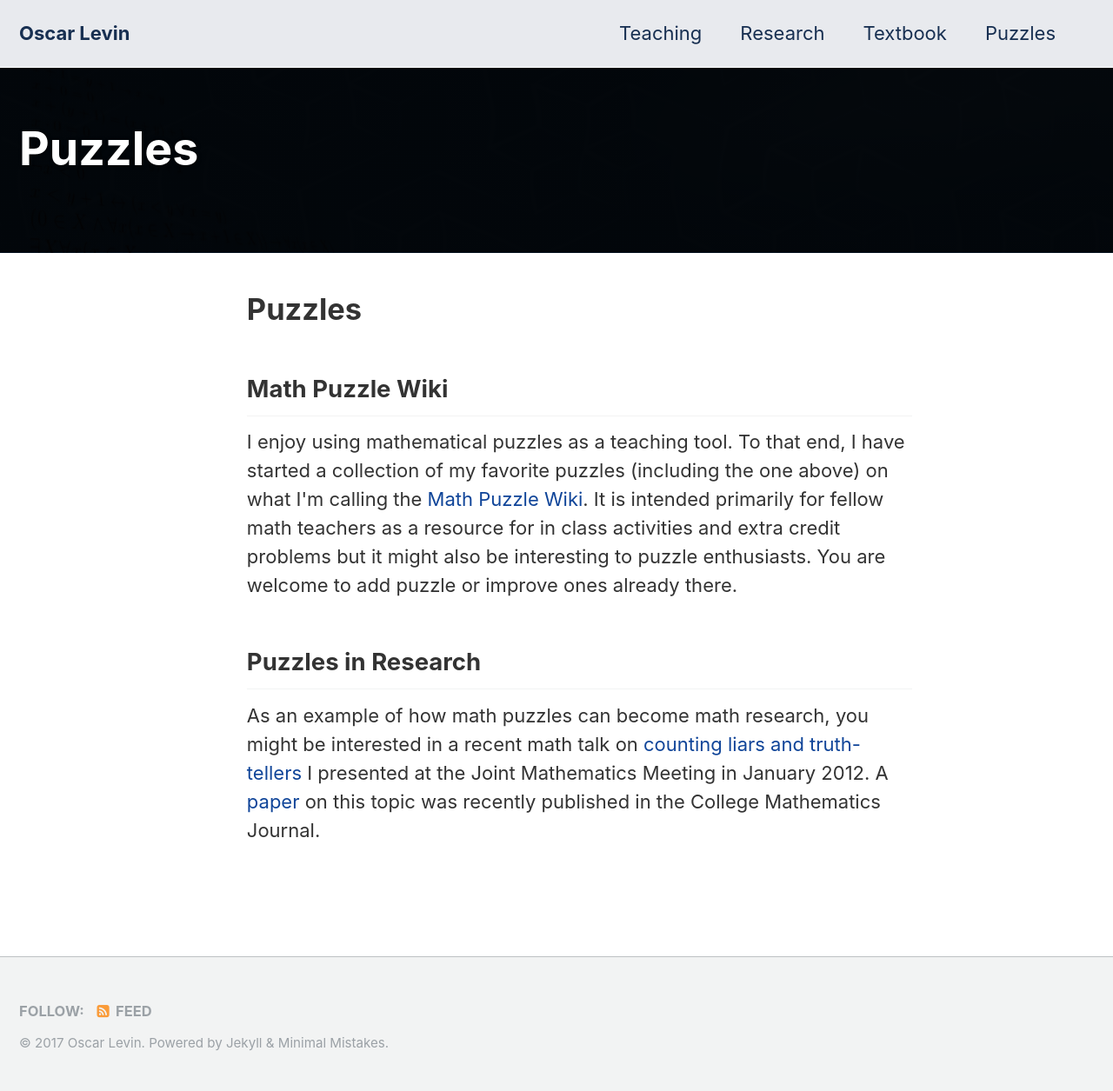
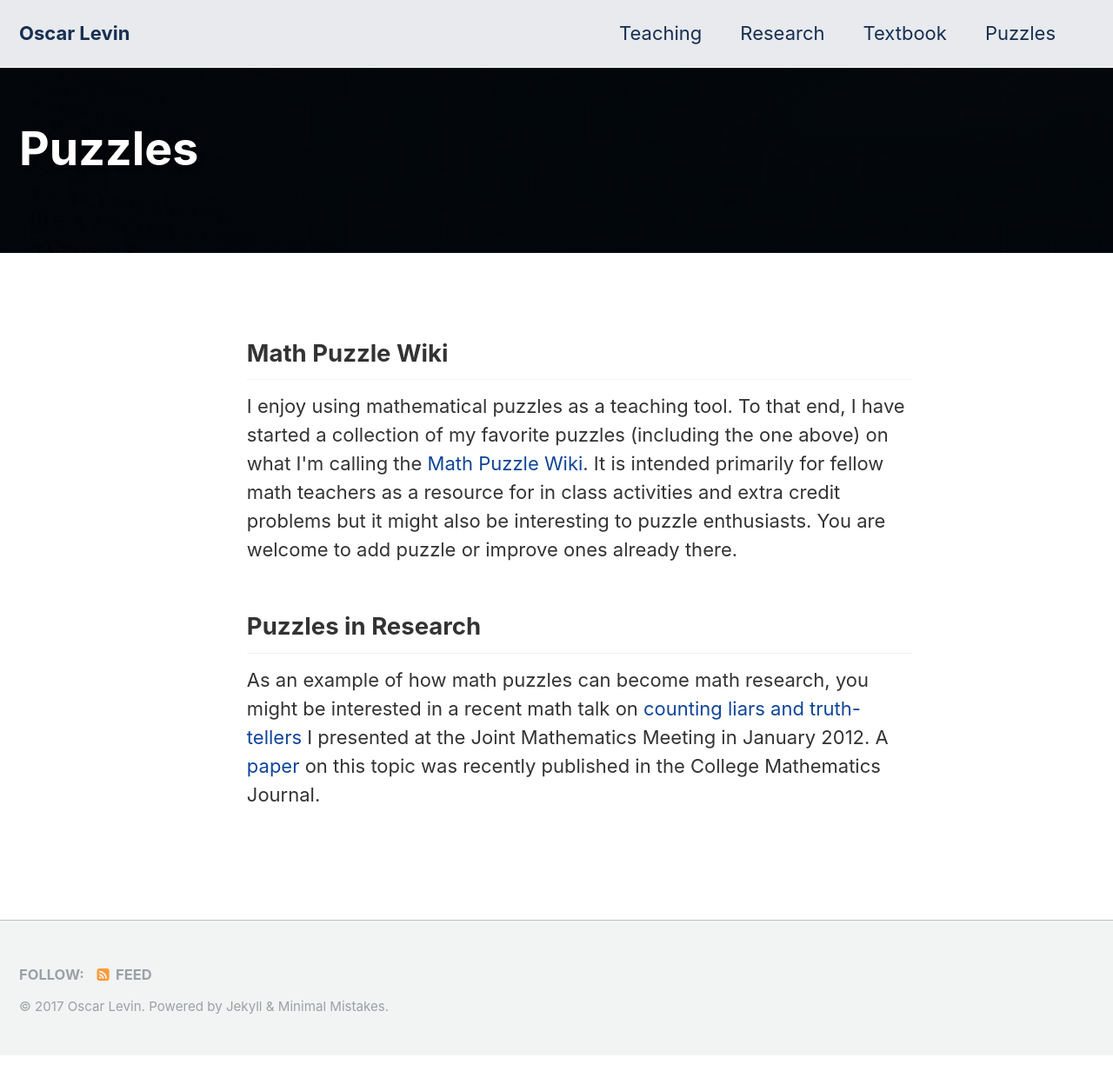
Before and after one commit to oscarlevin/oscarlevin.github.io, a Jekyll site: the page built from puzzles.html, in a window 1280 px wide. Shown: the whole page at 87% size. Built offline with Jekyll 4.4.1, drawn with Linux system fonts in a browser that asks for light colours; after the commit the page ends 1214 px from its top, so only the background shows below that.

Commit message:
Update puzzles.html

```diff
--- a/puzzles.html
+++ b/puzzles.html
@@ -8,9 +8,6 @@ header:
 permalink: /puzzles/
 ---
 
-
-<h1>Puzzles</h1>
-
 <h2>Math Puzzle Wiki</h2>
 
 <p>I enjoy using mathematical puzzles as a teaching tool.  To that end, I have started a collection of my favorite puzzles (including the one above) on what I'm calling the <a href="http://www.mathpuzzlewiki.com" target="_blank">Math Puzzle Wiki</a>. It is intended primarily for fellow math teachers as a resource for in class activities and extra credit problems but it might also be interesting to puzzle enthusiasts.  You are welcome to add puzzle or improve ones already there.</p>
```
